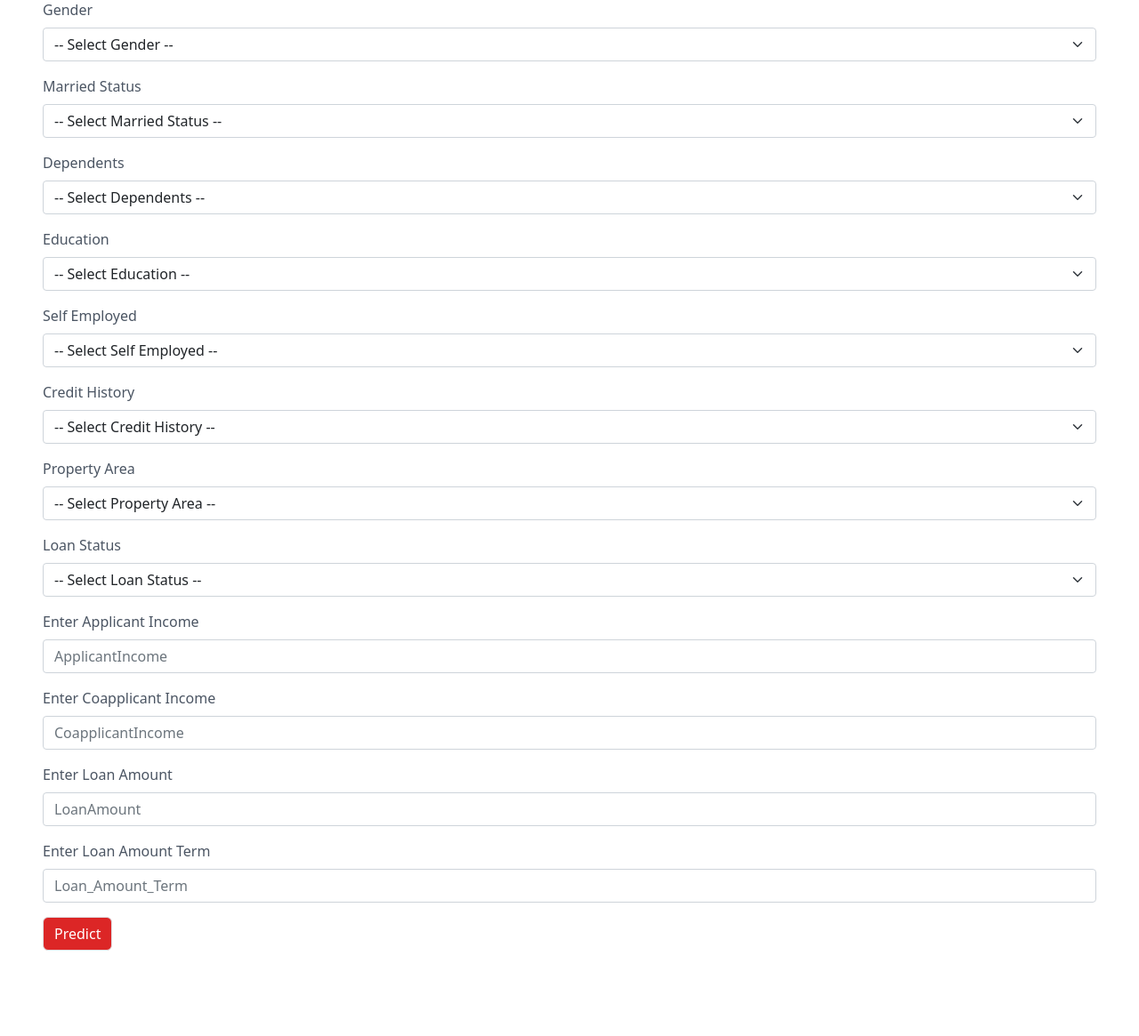
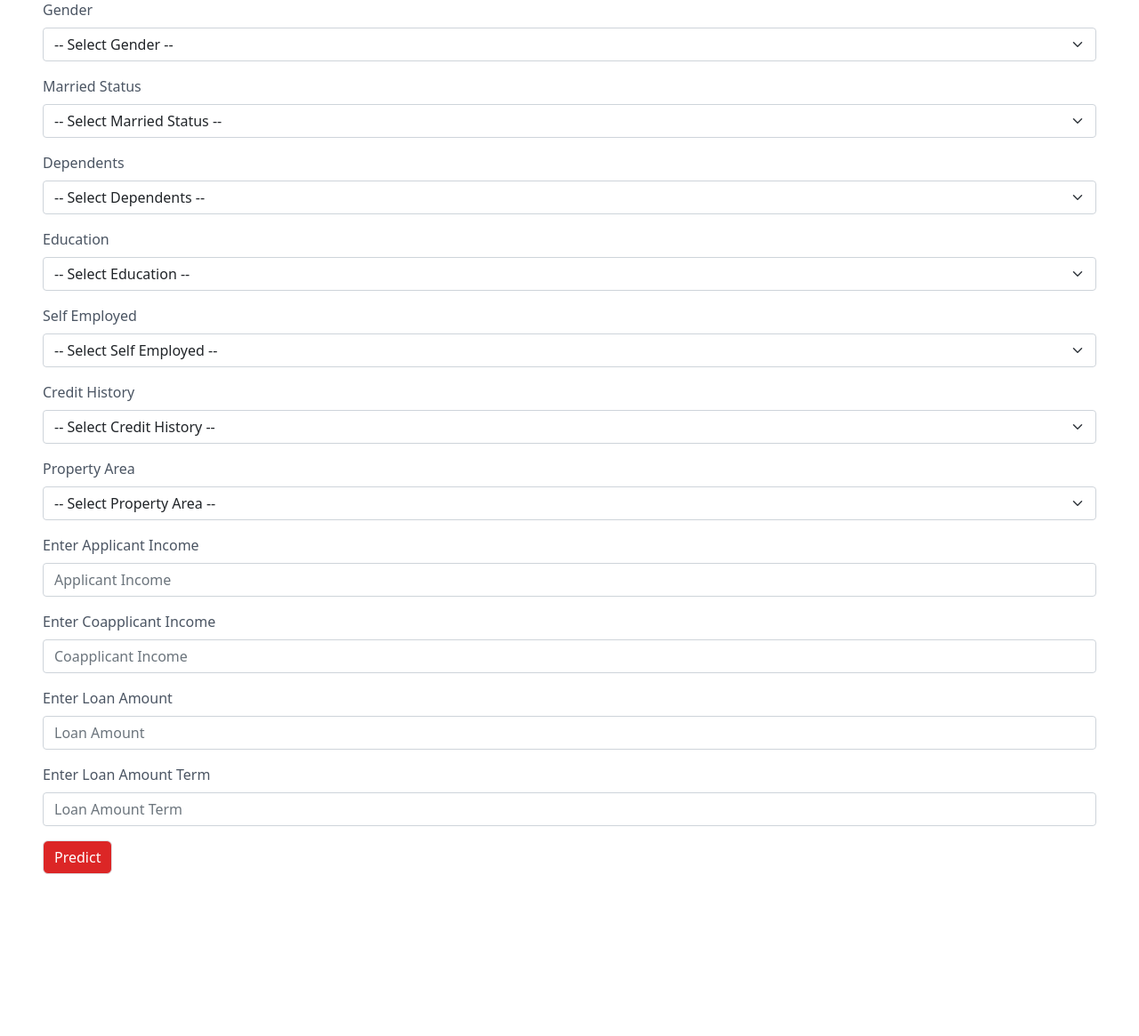
Before and after one commit to zby-zy/loan-prediction, a Flask app: page /predict in a window 1280 px wide. Shown: the part 349-1514 px from the top of the page at 89% size. After the commit the page ends 1428 px from the top, so only its background shows below. Run offline with Flask 2, Linux system fonts and the light colour scheme.

Commit message:
Update prediction.html

```diff
--- a/templates/prediction.html
+++ b/templates/prediction.html
@@ -9,8 +9,9 @@
     <link href="https://cdn.jsdelivr.net/npm/bootstrap@5.0.0-beta3/dist/css/bootstrap.min.css" rel="stylesheet" integrity="sha384-eOJMYsd53ii+scO/bJGFsiCZc+5NDVN2yr8+0RDqr0Ql0h+rP48ckxlpbzKgwra6" crossorigin="anonymous">
     <link href="https://unpkg.com/tailwindcss@^2/dist/tailwind.min.css" rel="stylesheet">
 
-    <title>Loan Prediction</title>
+    <title>Prediction</title>
     <link rel="icon" href="http://cdn.onlinewebfonts.com/svg/img_455850.png" type="image/icon type">
+
   </head>
   <body>
   <section class="text-gray-600 body-font">
@@ -87,28 +88,20 @@
 </select>
 </div>
 <div class="mb-3">
-  <label for="exampleFormControlInput1" class="form-label">Loan Status</label>
-  <select class="form-select" id="area" name="area" aria-label="Default select example">
-  <option selected>-- Select Loan Status --</option>
-  <option value="Yes">Yes</option>
-  <option value="No">No</option>
-</select>
-</div>
-<div class="mb-3">
   <label for="exampleFormControlInput1" class="form-label">Enter Applicant Income</label>
-  <input type="text" class="form-control" id="ApplicantIncome" name="ApplicantIncome" placeholder="ApplicantIncome">
+  <input type="text" class="form-control" id="ApplicantIncome" name="ApplicantIncome" placeholder="Applicant Income">
 </div>
 <div class="mb-3">
   <label for="exampleFormControlInput1" class="form-label">Enter Coapplicant Income</label>
-  <input type="text" class="form-control" id="CoapplicantIncome" name="CoapplicantIncome" placeholder="CoapplicantIncome">
+  <input type="text" class="form-control" id="CoapplicantIncome" name="CoapplicantIncome" placeholder="Coapplicant Income">
 </div>
 <div class="mb-3">
   <label for="exampleFormControlInput1" class="form-label">Enter Loan Amount</label>
-  <input type="text" class="form-control" id="LoanAmount" name="LoanAmount" placeholder="LoanAmount">
+  <input type="text" class="form-control" id="LoanAmount" name="LoanAmount" placeholder="Loan Amount">
 </div>
 <div class="mb-3">
   <label for="exampleFormControlInput1" class="form-label">Enter Loan Amount Term</label>
-  <input type="text" class="form-control" id="Loan_Amount_Term" name="Loan_Amount_Term" placeholder="Loan_Amount_Term">
+  <input type="text" class="form-control" id="Loan_Amount_Term" name="Loan_Amount_Term" placeholder="Loan Amount Term">
 </div>
 
     <button type="submit" class="btn btn-primary border border-transparent text-base font-medium rounded-md text-white bg-red-600 hover:bg-red-700">Predict</button>
```
Also changed, not shown: other parts of templates/prediction.html (+3 -3 lines).
